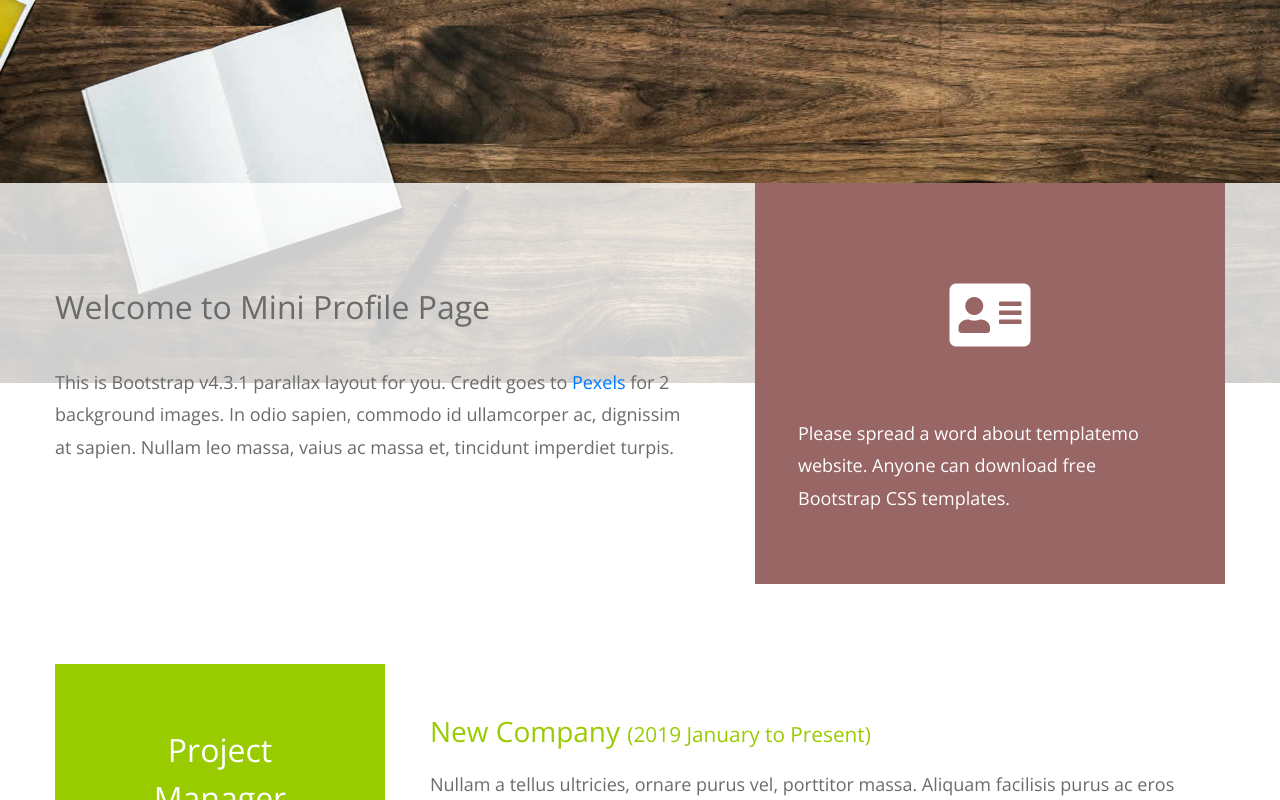
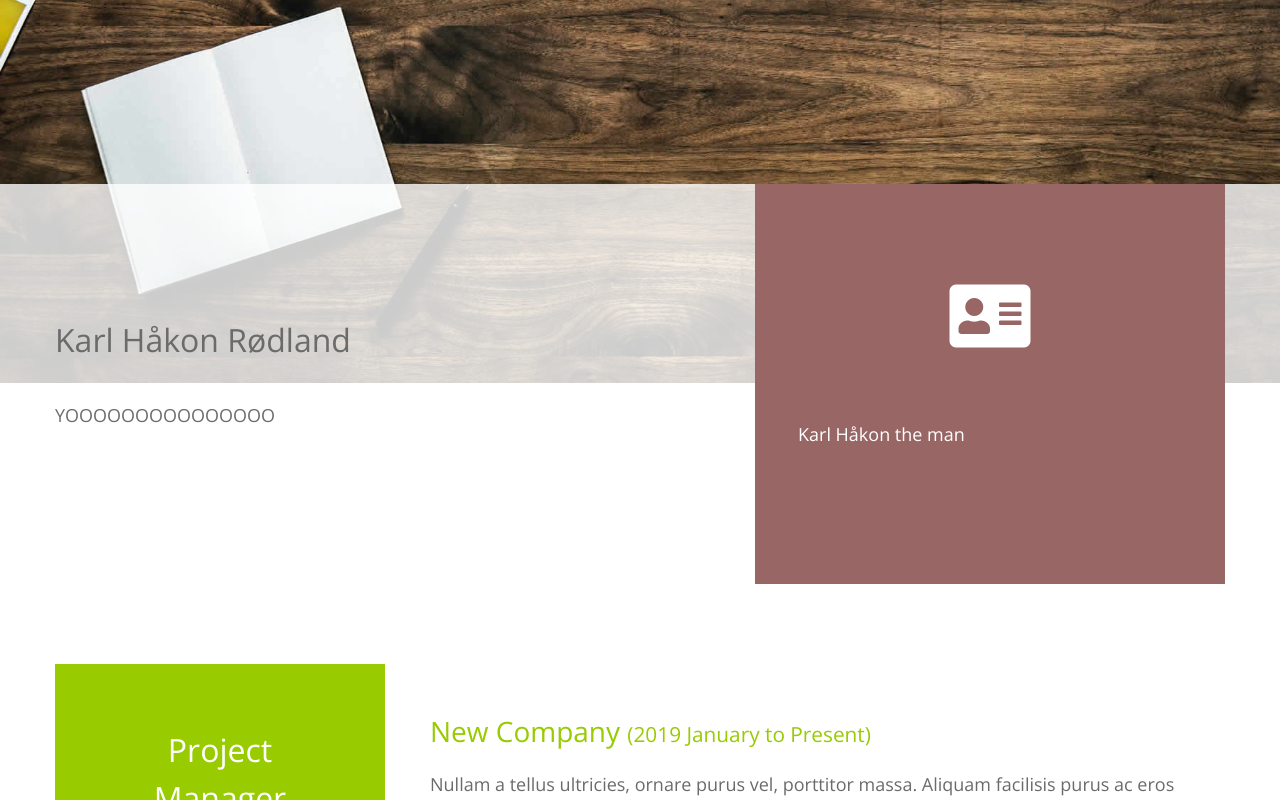
Before and after one commit to karlhrodland/karlhrodland.github.io, a plain HTML site: page index.html in a window 1280 px wide. Shown: the part 516-1316 px from the top of the page. Drawn offline with nearby package versions, Linux system fonts and the light colour scheme.

Commit message:
Add files via upload

```diff
--- a/index.html
+++ b/index.html
@@ -40,12 +40,9 @@ https://templatemo.com/tm-530-mini-profile
             <!-- White transparent bg -->
             <div class="col-md-7 tm-welcome-left-col">
               <div class="tm-welcome-left">
-                <h2 class="tm-welcome-title">Welcome to Mini Profile Page</h2>
+                <h2 class="tm-welcome-title">Karl Håkon Rødland</h2>
                 <p class="pb-0">
-                  This is Bootstrap v4.3.1 parallax layout for you. Credit goes to <a rel="nofollow" href="https://www.pexels.com">Pexels</a> for 2 background images. In
-                  odio sapien, commodo id ullamcorper ac, dignissim at sapien.
-                  Nullam leo massa, vaius ac massa et, tincidunt imperdiet
-                turpis. </p>
+                 YOOOOOOOOOOOOOOO </p>
               </div>
             </div>
             <!-- Brown bg -->
@@ -53,7 +50,7 @@ https://templatemo.com/tm-530-mini-profile
               <div class="tm-welcome-right">
                 <i class="fas fa-4x fa-address-card p-3 tm-welcome-icon"></i>
                 <p class="mb-0">
-                  Please spread a word about templatemo website. Anyone can download free Bootstrap CSS templates.
+                  Karl Håkon the man
                 </p>
               </div>
             </div>
```
